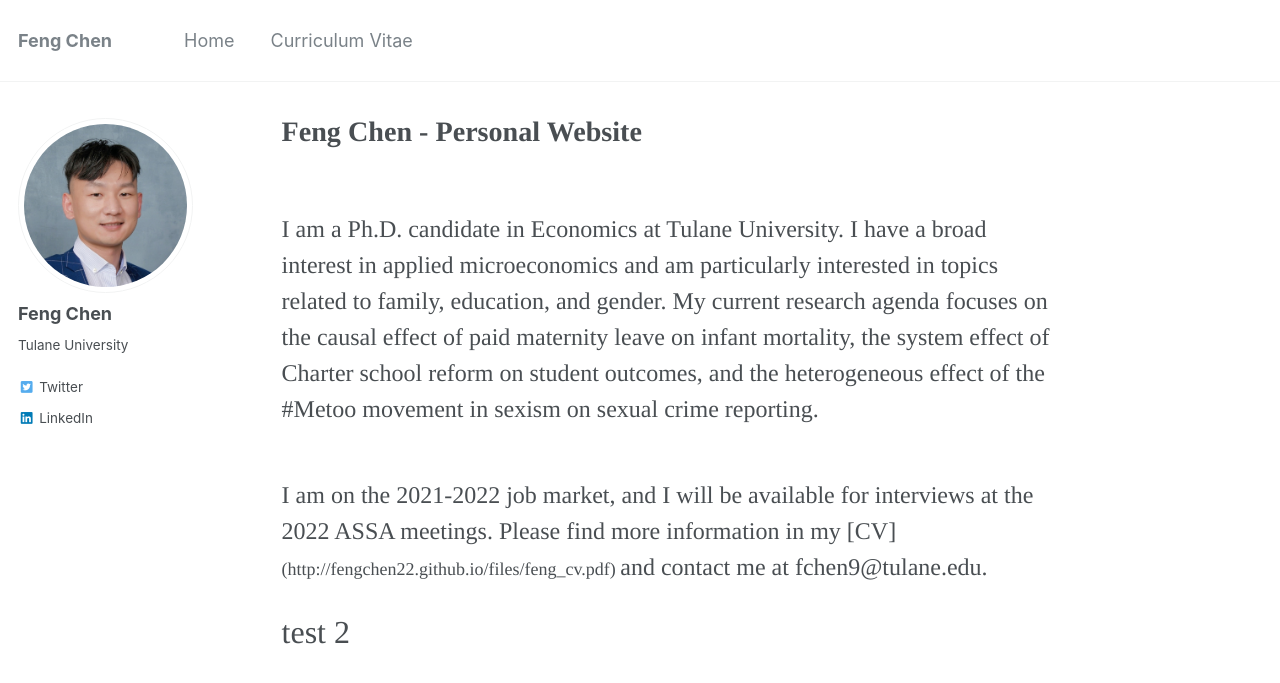
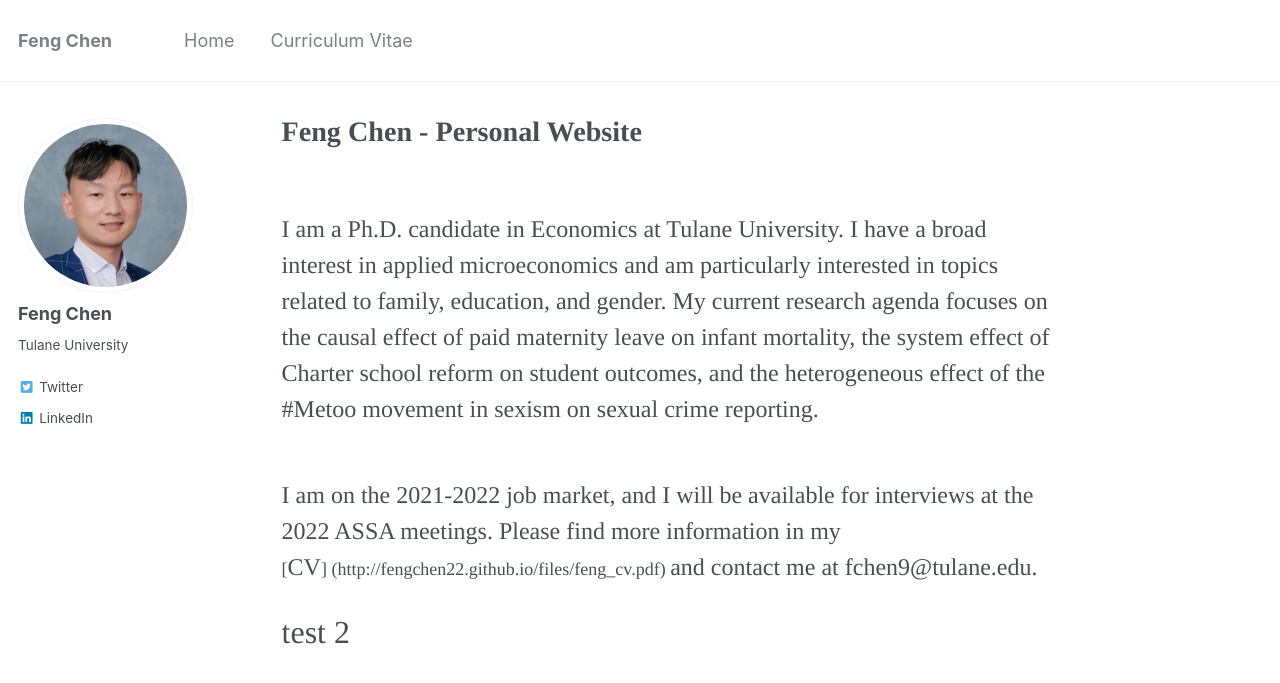
Before and after one commit to fengchen22/fengchen22.github.io, a Jekyll site: the page built from _pages/about.md, in a window 1280 px wide. Shown: the top 683 px of the page. Built offline with Jekyll 4.4.1, drawn with Linux system fonts in a browser that asks for light colours.

Commit message:
Update about.md

```diff
--- a/_pages/about.md
+++ b/_pages/about.md
@@ -14,6 +14,6 @@ redirect_from:
 
 <br />
 
-<font size=5>I am on the 2021-2022 job market, and I will be available for interviews at the 2022 ASSA meetings. Please find more information in my [CV] </font>(http://fengchen22.github.io/files/feng_cv.pdf) <font size=5> and contact me at fchen9@tulane.edu.</font>
+<font size=5>I am on the 2021-2022 job market, and I will be available for interviews at the 2022 ASSA meetings. Please find more information in my </font> [<font size=5>CV</font>] (http://fengchen22.github.io/files/feng_cv.pdf) <font size=5> and contact me at fchen9@tulane.edu.</font>
 
 <font size=6> test 2 </font>
```
